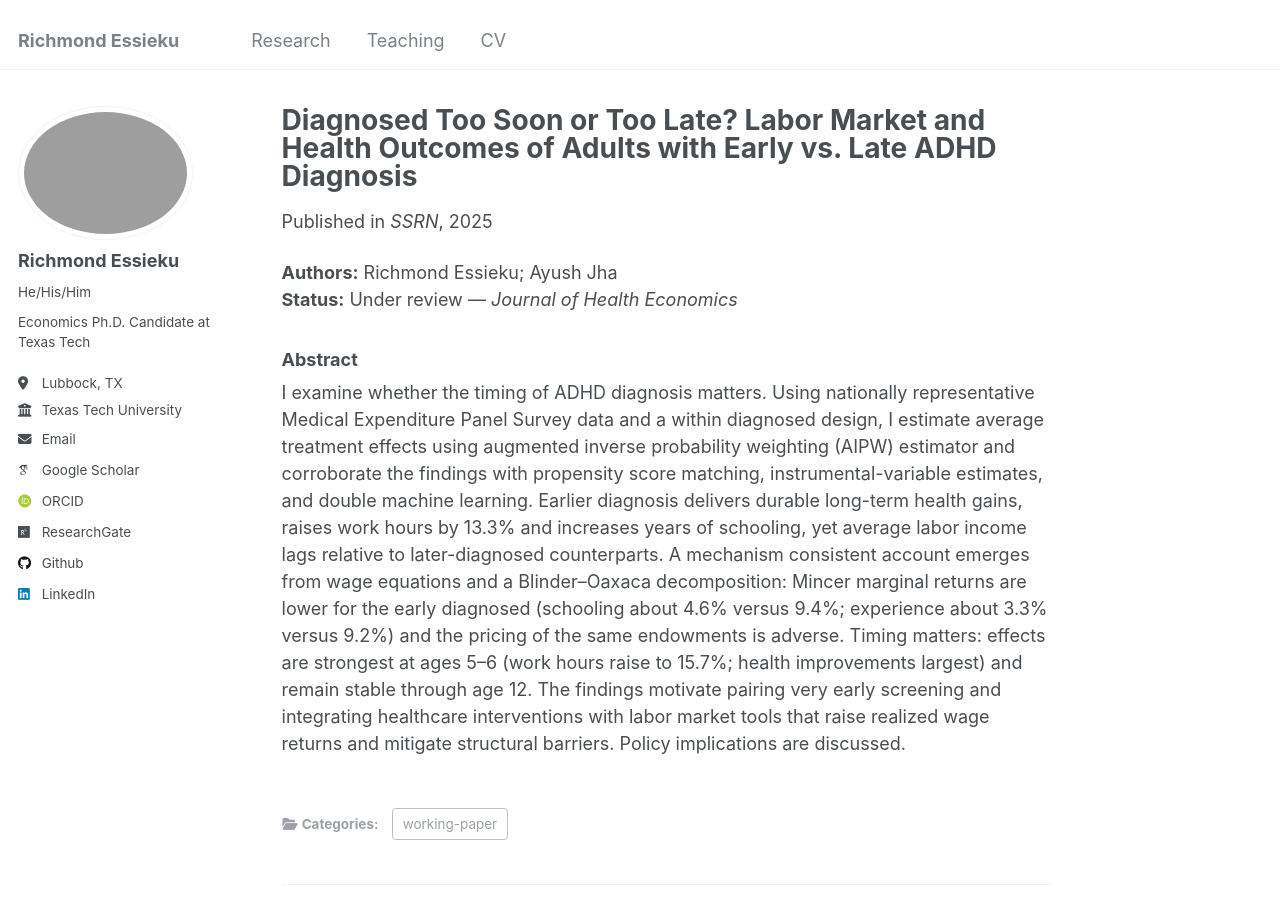
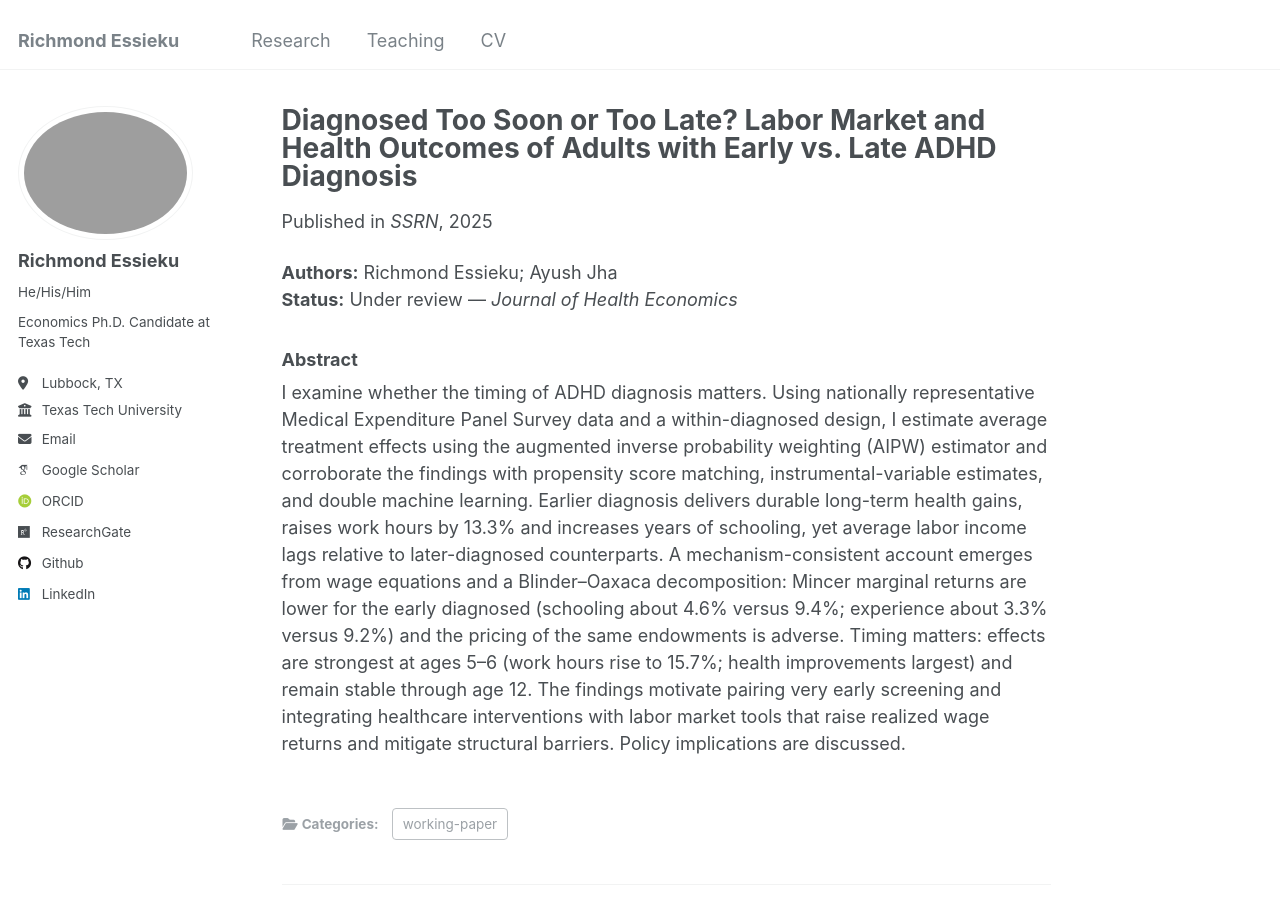
Before and after one commit to essieku/essieku.github.io, a Jekyll site: the page built from _publications/ADHD.md, in a window 1280 px wide and 900 px high. Built offline with Jekyll 4.4.1, drawn with Linux system fonts in a browser that asks for light colours; some web fonts are replaced.

Commit message:
Update ADHD.md

```diff
--- a/_publications/ADHD.md
+++ b/_publications/ADHD.md
@@ -3,7 +3,7 @@ title: "Diagnosed Too Soon or Too Late? Labor Market and Health Outcomes of Adul
 collection: publications
 category: working-paper
 permalink: /publication/adhd
-excerpt: '<strong>Job Market Paper</strong> — This paper quantifies the payoff to diagnosing ADHD earlier: better health, higher educational attainment, and more hours worked, with the largest gains at ages 5–6. The catch is that weaker wage pricing of the same human capital leaves earnings behind relative to later diagnosed peers. The path forward is to pair early screening with labor-market policies that raise realized wage returns so clinical gains translate into economic mobility. </em><br><br><strong>Authors:</strong> Richmond Essieku; Ayush Jha<br><strong>Status:</strong> Under review — <em>Journal of Health Economics</em>'
+excerpt: '<strong>Job Market Paper</strong> — This paper quantifies the payoff to diagnosing ADHD earlier: better health, higher educational attainment, and more hours worked, with the largest gains for those diagnosed at ages 5–6. The catch is that weaker wage pricing of the same human capital leaves earnings behind relative to later diagnosed peers. The path forward is to pair early screening with labor-market policies that raise realized wage returns so clinical gains translate into economic mobility. <br><br><strong>Authors:</strong> Richmond Essieku; Ayush Jha<br><strong>Status:</strong> Under review — <em>Journal of Health Economics</em>'
 date: 2025-09-23
 venue: 'SSRN'
 authors: 'Richmond Essieku; Ayush Jha'
@@ -16,4 +16,4 @@ paperurl: 'https://papers.ssrn.com/sol3/papers.cfm?abstract_id=5452997'
 **Status:** Under review — *Journal of Health Economics*
 
 ### Abstract
-I examine whether the timing of ADHD diagnosis matters. Using nationally representative Medical Expenditure Panel Survey data and a within diagnosed design, I estimate average treatment effects using augmented inverse probability weighting (AIPW) estimator and corroborate the findings with propensity score matching, instrumental-variable estimates, and double machine learning. Earlier diagnosis delivers durable long-term health gains, raises work hours by 13.3% and increases years of schooling, yet average labor income lags relative to later-diagnosed counterparts. A mechanism consistent account emerges from wage equations and a Blinder–Oaxaca decomposition: Mincer marginal returns are lower for the early diagnosed (schooling about 4.6% versus 9.4%; experience about 3.3% versus 9.2%) and the pricing of the same endowments is adverse. Timing matters: effects are strongest at ages 5–6 (work hours raise to 15.7%; health improvements largest) and remain stable through age 12. The findings motivate pairing very early screening and integrating healthcare interventions with labor market tools that raise realized wage returns and mitigate structural barriers. Policy implications are discussed.
+I examine whether the timing of ADHD diagnosis matters. Using nationally representative Medical Expenditure Panel Survey data and a within-diagnosed design, I estimate average treatment effects using the augmented inverse probability weighting (AIPW) estimator and corroborate the findings with propensity score matching, instrumental-variable estimates, and double machine learning. Earlier diagnosis delivers durable long-term health gains, raises work hours by 13.3% and increases years of schooling, yet average labor income lags relative to later-diagnosed counterparts. A mechanism-consistent account emerges from wage equations and a Blinder–Oaxaca decomposition: Mincer marginal returns are lower for the early diagnosed (schooling about 4.6% versus 9.4%; experience about 3.3% versus 9.2%) and the pricing of the same endowments is adverse. Timing matters: effects are strongest at ages 5–6 (work hours rise to 15.7%; health improvements largest) and remain stable through age 12. The findings motivate pairing very early screening and integrating healthcare interventions with labor market tools that raise realized wage returns and mitigate structural barriers. Policy implications are discussed.
```
